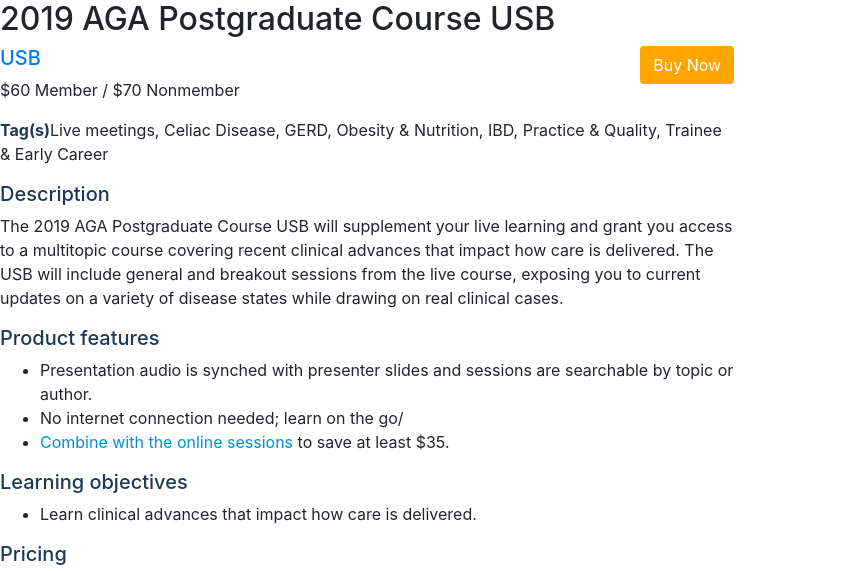
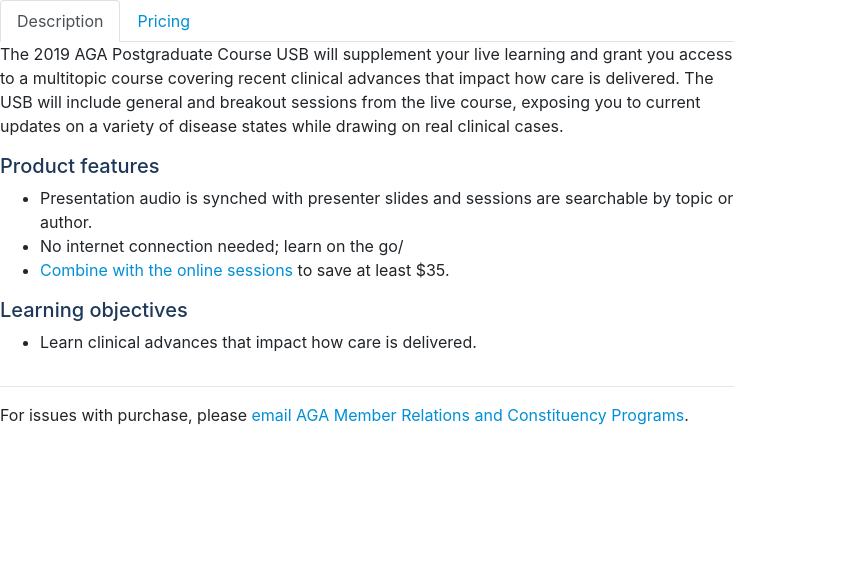
Before and after one commit to AmerGastroAssn/lms-templates, a plain HTML site: page 2019/usb.html in a window 1280 px wide. Shown: the top 571 px of the page, 0-857 px from the left. Drawn offline with nearby package versions, Linux system fonts and the light colour scheme; grey boxes are pictures that could not be loaded.

Commit message:
tabs implement

```diff
--- a/2019/usb.html
+++ b/2019/usb.html
@@ -104,18 +104,39 @@
     <div class="row">
         <!-- Left Side Content -->
         <div class="col-md-7">
-            <h2>2019 AGA Postgraduate Course USB</h2>
 
-            <!-- Book -->
-            <button class="btn btn-orange float-right">Buy Now</button>
-            <h5 class="text-primary">USB</h5>
-
-            <p>$60 Member / $70 Nonmember</p>
-            <p><span class="title-color font-weight-bold"> Tag(s)</span>Live meetings, Celiac Disease, GERD, Obesity &
-                Nutrition, IBD, Practice & Quality, Trainee & Early Career</p>
-
-            <!-- Description -->
-            <h5 class="title-color">Description</h5>
+                <nav>
+                        <div class="nav nav-tabs" id="nav-tab" role="tablist">
+                          <a
+                            class="nav-item nav-link active"
+                            id="nav-home-tab"
+                            data-toggle="tab"
+                            href="#nav-home"
+                            role="tab"
+                            aria-controls="nav-home"
+                            aria-selected="true"
+                            >Description</a
+                          >
+                          <a
+                            class="nav-item nav-link"
+                            id="nav-profile-tab"
+                            data-toggle="tab"
+                            href="#nav-profile"
+                            role="tab"
+                            aria-controls="nav-profile"
+                            aria-selected="false"
+                            >Pricing</a
+                          >
+                        </div>
+                      </nav>
+                      <div class="tab-content" id="nav-tabContent">
+                        <div
+                          class="tab-pane fade show active"
+                          id="nav-home"
+                          role="tabpanel"
+                          aria-labelledby="nav-home-tab"
+                        >
+                          <!-- Description -->
             <p>The 2019 AGA Postgraduate Course USB will supplement your live learning and grant
                 you access to a multitopic course covering recent clinical advances that impact
                 how care is delivered. The USB will include general and breakout sessions from the live course, exposing
@@ -137,9 +158,14 @@
                 <li>Learn clinical advances that impact how care is delivered.</li>
             </ul>
 
-
-            <!-- Pricing -->
-            <h5 class="title-color">Pricing</h5>
+                        </div>
+                        <div
+                          class="tab-pane fade"
+                          id="nav-profile"
+                          role="tabpanel"
+                          aria-labelledby="nav-profile-tab"
+                        >
+                         <!-- Pricing -->
             <table width="50%" cellpadding="0" cellspacing="0" class="table table-bordered">
                 <thead>
                     <tr style="background-color:#102033; color:#FFFFFF;">
@@ -165,6 +191,8 @@
                     </tr>
                 </tbody>
             </table>
+                        </div>
+                      </div>
 
             <div class="row">
                 <div class="container">
```
